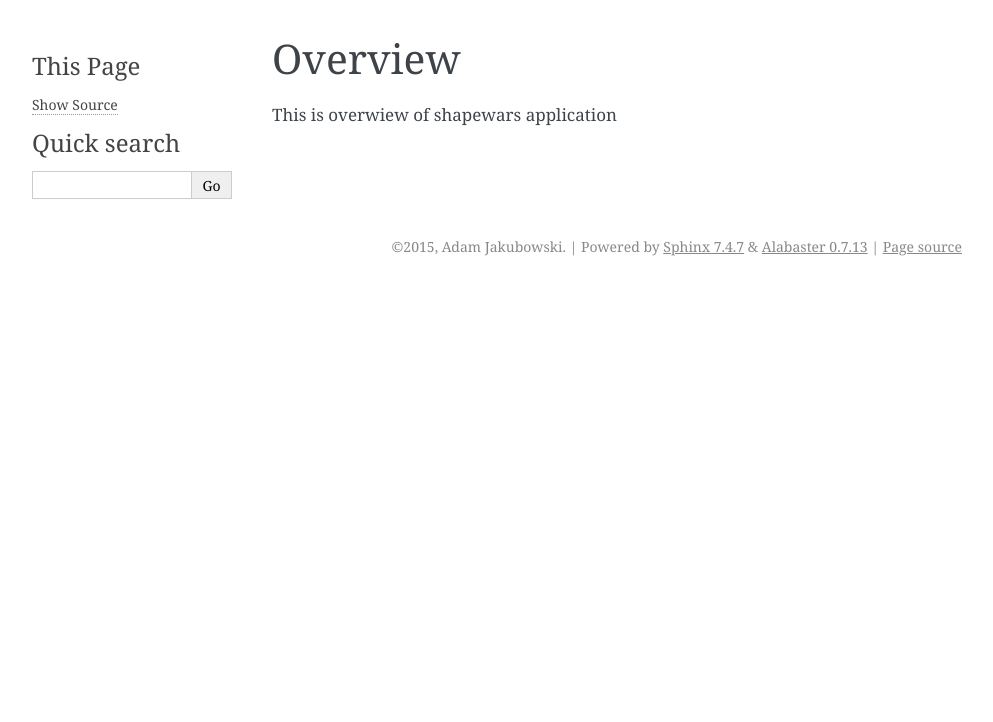
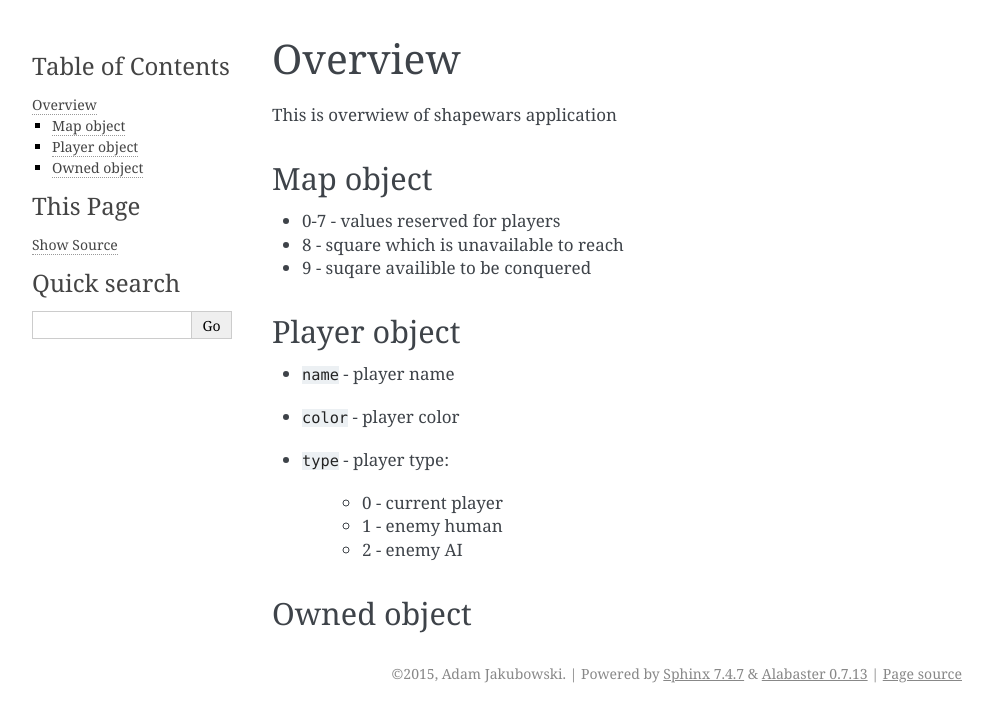
Before and after one commit to ajakubo1/shapewars, a Sphinx documentation site: the page built from doc/overview/index.rst, in a window 1280 px wide. Shown: the top 722 px of the page, without its empty margins (148-1141 px from the left). Built offline with Sphinx 7.4.7, drawn with Linux system fonts in a browser that asks for light colours.

Commit message:
Added some descriptions for data structure

```diff
--- a/doc/algorithms/index.rst
+++ b/doc/algorithms/index.rst
@@ -52,16 +52,18 @@ Operations performed in main loop:
     * .. todo:: redraw minions
 
 
+.. _order:
 -----
 Order
 -----
 
 
-
+.. _attack:
 ------
 Attack
 ------
 
+.. _defence:
 -------
 Defence
 -------
--- a/doc/overview/index.rst
+++ b/doc/overview/index.rst
@@ -5,3 +5,27 @@ Overview
 ========
 
 This is overwiew of shapewars application
+
+----------
+Map object
+----------
+
+* 0-7 - values reserved for players
+* 8 - square which is unavailable to reach
+* 9 - suqare availible to be conquered
+
+-------------
+Player object
+-------------
+
+* ``name`` - player name
+* ``color`` - player color
+* ``type`` - player type:
+
+    - 0 - current player
+    - 1 - enemy human
+    - 2 - enemy AI
+
+------------
+Owned object
+------------
```
Also changed, not shown: 1 other file.
